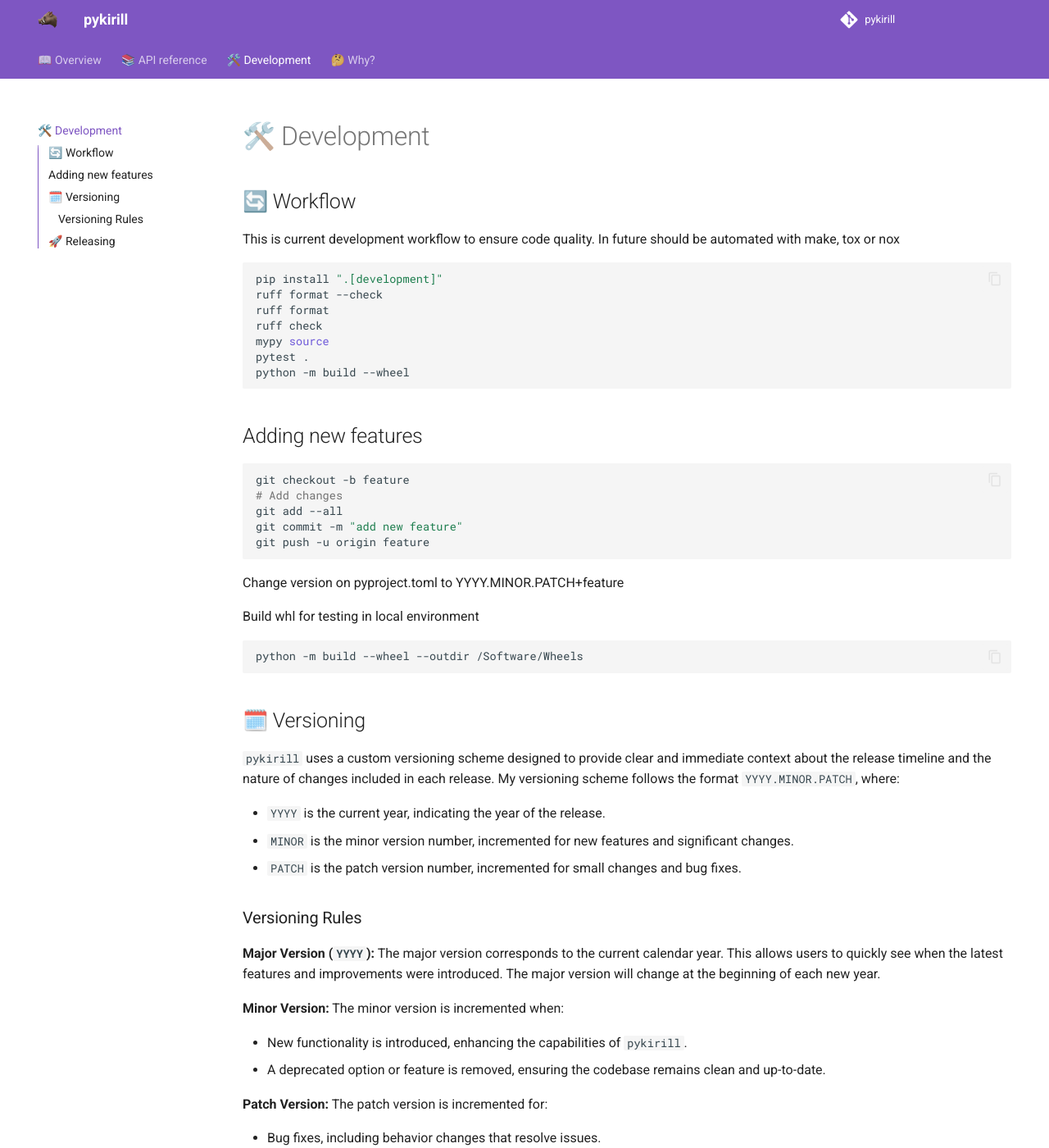
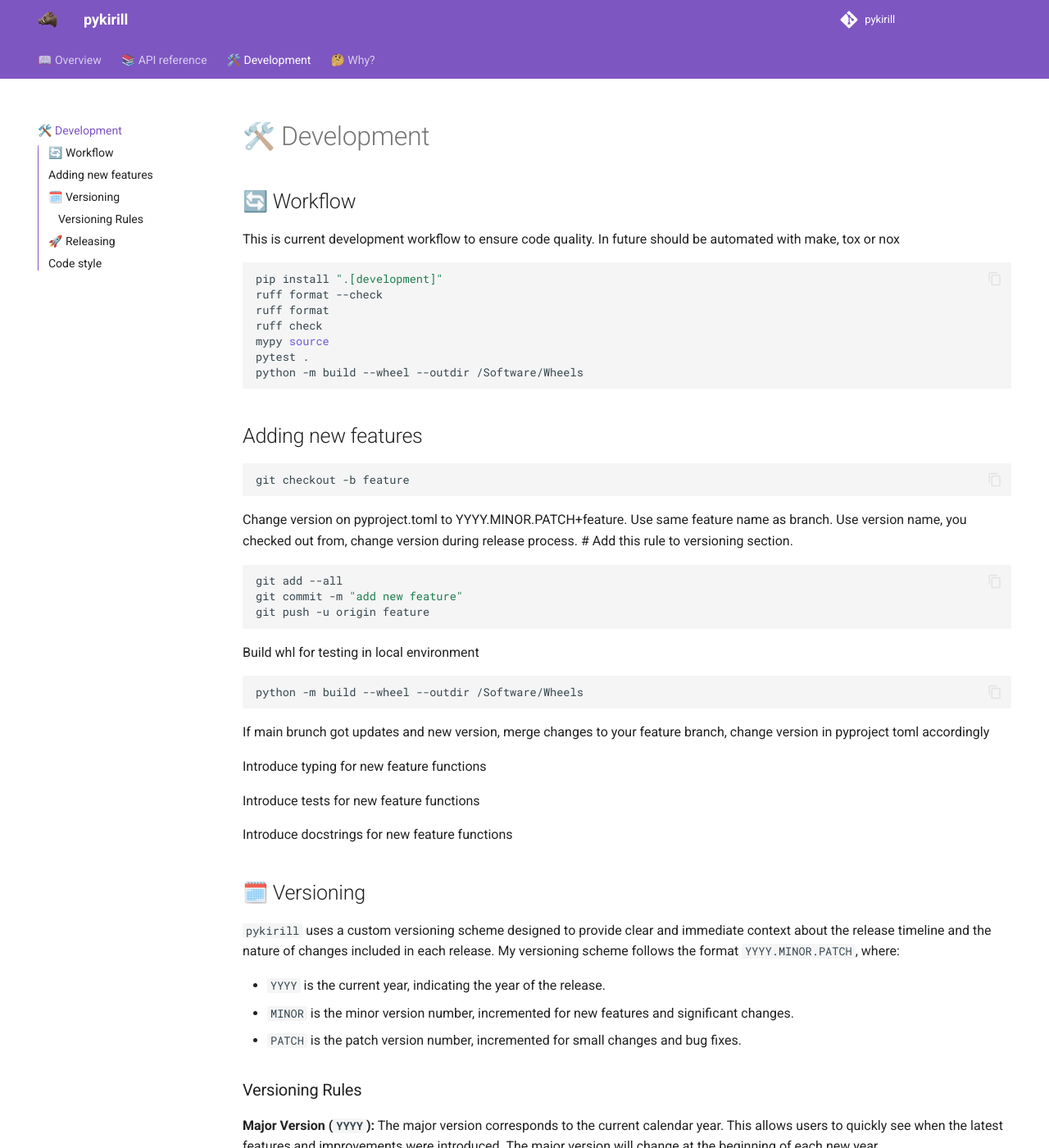
Before and after one commit to kirilledition/pykirill, an MkDocs documentation site: the page built from documentation/development.md, in a window 1280 px wide and 1400 px high. Shown: the whole window at 82% size. Built offline with MkDocs 1.6.1 and Material for MkDocs 9.7.7, drawn with Linux system fonts in a browser that asks for light colours; comment, search, counter and statistics services are not loaded; some of the changed text lies outside the part shown.

Commit message:
update documentation with draft notes

````diff
--- a/documentation/development.md
+++ b/documentation/development.md
@@ -11,26 +11,36 @@ ruff format
 ruff check
 mypy source
 pytest .
-python -m build --wheel
+python -m build --wheel --outdir /Software/Wheels
 ```
 
 ## Adding new features
 
 ```bash
 git checkout -b feature
-# Add changes
+```
+
+Change version on pyproject.toml to YYYY.MINOR.PATCH+feature. Use same feature name as branch. Use version name, you checked out from, change version during release process. # Add this rule to versioning section.
+
+```bash
 git add --all
 git commit -m "add new feature"
 git push -u origin feature
 ```
 
-Change version on pyproject.toml to YYYY.MINOR.PATCH+feature
-
 Build whl for testing in local environment
 
-```
+```bash
 python -m build --wheel --outdir /Software/Wheels
 ```
+
+If main brunch got updates and new version, merge changes to your feature branch, change version in pyproject toml accordingly
+
+Introduce typing for new feature functions
+
+Introduce tests for new feature functions
+
+Introduce docstrings for new feature functions
 
 ## 🗓️ Versioning
 
@@ -66,3 +76,13 @@ Change version in documentation installation section
 git tag YYYY.MINOR.PATCH
 git push origin YYYY.MINOR.PATCH
 ```
+
+## Code style
+
+Docstrings. Google style with markdown code block in usage. Do not use types in docstrings, use typing instead.
+
+Code style is maintained by ruff with bigger linewidth setting.
+
+You should use namedtuples instead of regular tuples.
+
+Plotting functions should always include ax argument to be compatible with SubplotsManager interface.
````
